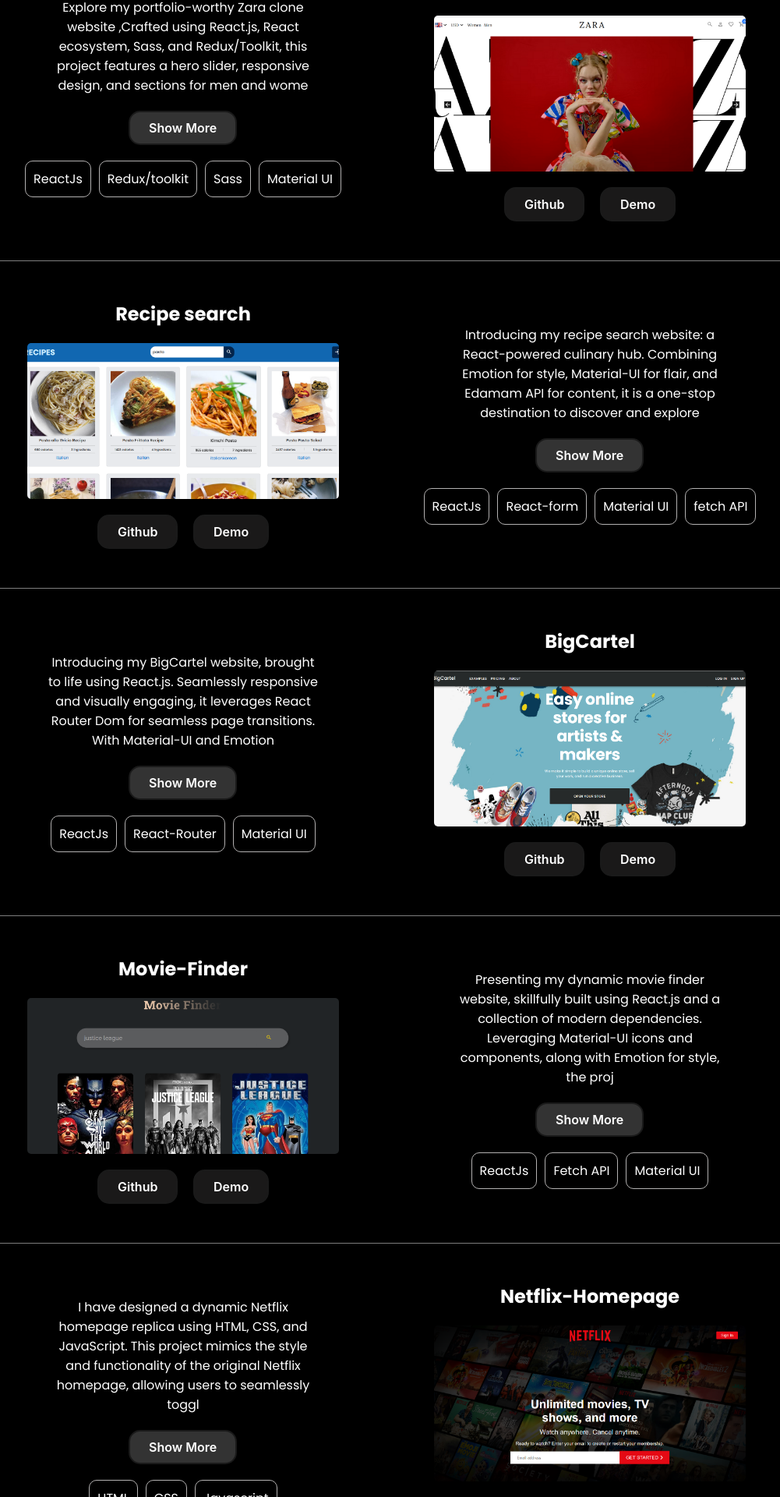
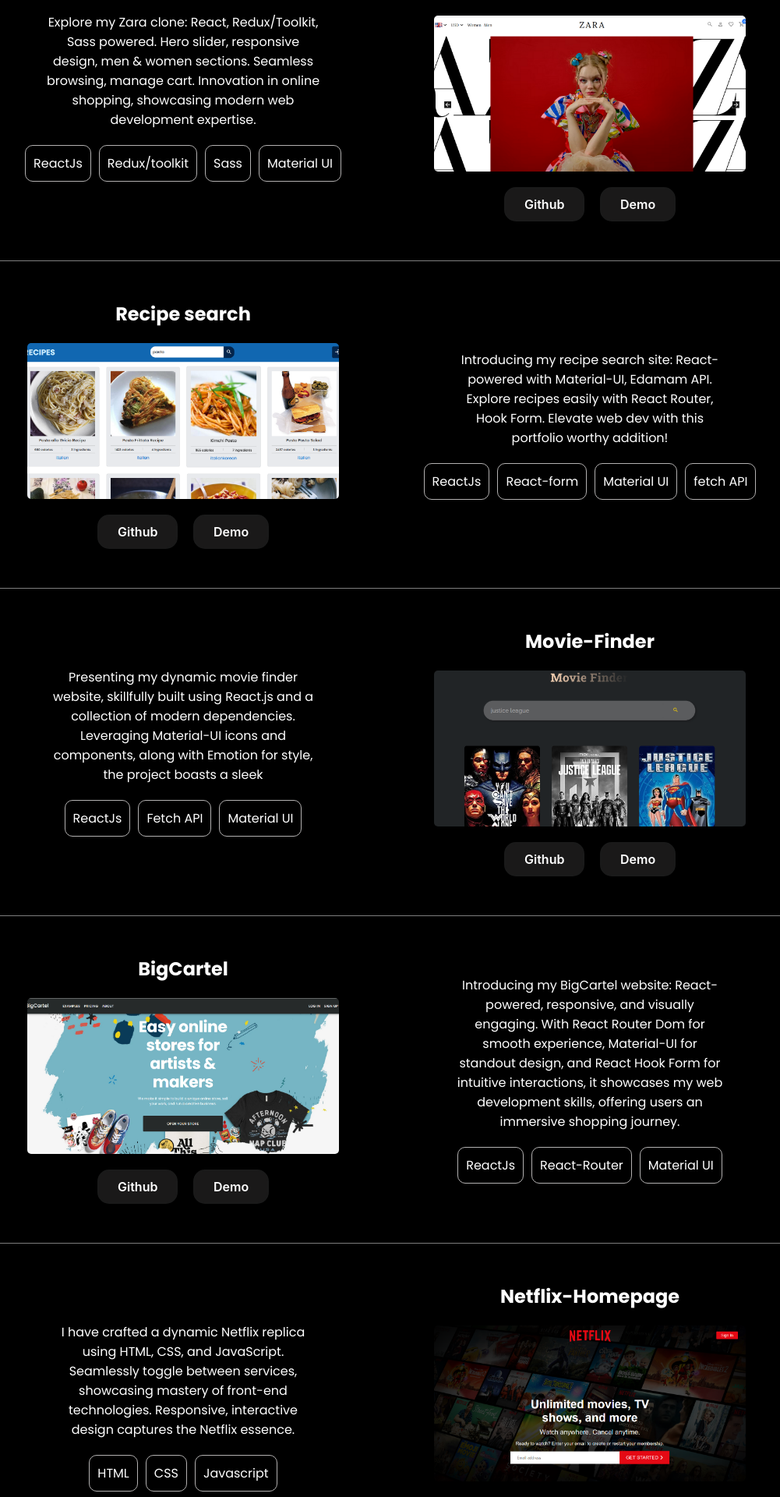
Before and after one commit to shimantodevjs/Portfolio, a React (Vite) app: page / in a window 1280 px wide. Shown: the part 2902-4822 px from the top of the page at 78% size, without its empty margins (144-1145 px from the left). Built offline with nearby package versions, Linux system fonts and the light colour scheme.

Commit message:
project section edited

```diff
--- a/package.json
+++ b/package.json
@@ -18,6 +18,7 @@
     "emailjs-com": "^3.2.0",
     "react": "^18.2.0",
     "react-dom": "^18.2.0",
+    "react-icons": "^5.2.0",
     "react-router-dom": "^6.15.0",
     "react-scroll": "^1.8.9"
   },
--- a/src/Components/Navbar/Navbar.scss
+++ b/src/Components/Navbar/Navbar.scss
@@ -72,7 +72,7 @@
                     top: 80px;
                     right: 0px;
                     z-index: 1;
-                    background-color: #463e3e;
+                    background-color: #000;
                     display: flex;
                     align-items: center;
                     flex-direction: column;
--- a/src/Components/Projects/Projects.jsx
+++ b/src/Components/Projects/Projects.jsx
@@ -1,9 +1,7 @@
-import { useState} from 'react'
 import './Projects.scss'
 import data from './data'
 
 const Projects = () => {
-const [expandedDescriptions, setExpandedDescriptions] = useState({});
 
   const toggleDescription = (projectId) => {
     setExpandedDescriptions((prevExpanded) => ({
@@ -36,13 +34,7 @@
                  </div>
                  <div className='right'>
                    <div className='desc'>
-                       {expandedDescriptions[item.id] || item.desc.length <= 100
-                      ? item.desc: item.desc.substring(0, 200)}
-                       {item.desc.length > 200 && (
-                       <button onClick={() => toggleDescription(item.id)}>
-                           {expandedDescriptions[item.id] ? 'Show Less' : 'Show More'}
-                        </button>
-                        )}
+                           {item.desc.length <= 100 ? item.desc : item.desc.substring(0, 300)}
                    </div>
                    <div className="tools">
                            {Object.values(item.tools).map((tool, index) => (
--- a/src/Components/Projects/data.js
+++ b/src/Components/Projects/data.js
@@ -5,7 +5,7 @@
     image:'/assets/chillox.png',
     demo:'https://chillox.vercel.app/',
     github:'https://github.com/shimantodevjs/Chillox',
-    desc:'Chillox: A sleek fast-food restaurant website, a React, Tailwind CSS, and Redux Toolkit-powered website. Effortlessly navigate our menu, switch between options , Add, delete & reset cart  for a seamless ordering experience.Redux Persist to store the state.  Discover the nearest Chillox outlet with map feature, and read customer reviews.I have made this complete website with the best of modern web technologies and common good practices.',
+    desc:'Chillox: A React, Tailwind CSS, and Redux Toolkit-powered fast-food website. Seamlessly navigate our menu, add, delete & reset cart for ordering ease. Redux Persist stores state. Discover nearest outlet with map feature & read reviews. Built with modern web tech & good practices.',
     tools:{
         tool1:'ReactJs',
         tool2:'Redux/toolkit',
@@ -19,7 +19,7 @@
     image:'/assets/zara.png',
     demo:'http://zara-shimantodevjs.surge.sh/',
     github:'https://github.com/shimantodevjs/zara-e-commerce.git',
-    desc:'Explore my portfolio-worthy Zara clone website ,Crafted using React.js, React ecosystem, Sass, and Redux/Toolkit, this project features a hero slider, responsive design, and  sections for men and women fashion. Immerse yourself in the seamless product browsing experience, view details, and even manage your cart => adding, deleting, or resetting items. Witness innovation in online shopping through my Zara website, a showcase of my expertise in modern web development.',
+    desc:"Explore my Zara clone: React, Redux/Toolkit, Sass powered. Hero slider, responsive design, men & women sections. Seamless browsing, manage cart. Innovation in online shopping, showcasing modern web development expertise.",
     tools:{
         tool1:'ReactJs',
         tool2:'Redux/toolkit',
@@ -33,7 +33,7 @@
     image:'/assets/recipe.png',
     demo:'https://recipe-search-snowy.vercel.app/',
     github:'https://github.com/shimantodevjs/Recipe-Search.git',
-    desc:'Introducing my recipe search website: a React-powered culinary hub. Combining Emotion for style, Material-UI for flair, and Edamam API for content, it is a one-stop destination to discover and explore diverse recipes. With user-friendly features like React Router and React Hook Form, navigating and interacting becomes second nature. Elevate your taste for web development with this flavorful addition to my portfolio',
+    desc:'Introducing my recipe search site: React-powered with Material-UI, Edamam API. Explore recipes easily with React Router, Hook Form. Elevate web dev with this portfolio worthy addition!',
     tools:{
         tool1:'ReactJs',
         tool2:'React-form',
@@ -41,29 +41,29 @@
         tool4: 'fetch API'
     }
    },
-     {
+    {
     id:4,
-    title:'BigCartel',
-    image:'/assets/bigcartel.png',
-    demo:' https://online-shop-azure.vercel.app/',
-    github:'https://github.com/shimantodevjs/BigCartel_Online_shop.git',
-    desc:'Introducing my BigCartel website, brought to life using React.js. Seamlessly responsive and visually engaging, it leverages React Router Dom for seamless page transitions. With Material-UI and Emotion, the design stands out. Powered by React Hook Form, interactions are intuitive. This project exemplifies my web development skills, offering users an immersive online shopping journey',
+    title:'Movie-Finder',
+    image:'/assets/movie.png',
+    demo:'http://movie-finder-shimantodevjs.surge.sh/',
+    github:'https://github.com/shimantodevjs/Movie_Finder.git',
+    desc:'Presenting my dynamic movie finder website, skillfully built using React.js and a collection of modern dependencies. Leveraging Material-UI icons and components, along with Emotion for style, the project boasts a sleek ',
     tools:{
         tool1:'ReactJs',
-        tool2:'React-Router',
+        tool2:'Fetch API',
         tool3: 'Material UI'
     }
    },
      {
     id:5,
-    title:'Movie-Finder',
-    image:'/assets/movie.png',
-    demo:'http://movie-finder-shimantodevjs.surge.sh/',
-    github:'https://github.com/shimantodevjs/Movie_Finder.git',
-    desc:'Presenting my dynamic movie finder website, skillfully built using React.js and a collection of modern dependencies. Leveraging Material-UI icons and components, along with Emotion for style, the project boasts a sleek and responsive design. By fetching data from the OMDB API, each movie is showcased in a user-friendly layout. With React Hook Form, interactions are seamless, offering an engaging browsing experience. This project highlights my prowess in React development, delivering a captivating platform for movie enthusiasts to explore and discover.',
+    title:'BigCartel',
+    image:'/assets/bigcartel.png',
+    demo:' https://online-shop-azure.vercel.app/',
+    github:'https://github.com/shimantodevjs/BigCartel_Online_shop.git',
+    desc:'Introducing my BigCartel website: React-powered, responsive, and visually engaging. With React Router Dom for smooth experience, Material-UI for standout design, and React Hook Form for intuitive interactions, it showcases my web development skills, offering users an immersive shopping journey.',
     tools:{
         tool1:'ReactJs',
-        tool2:'Fetch API',
+        tool2:'React-Router',
         tool3: 'Material UI'
     }
    },
@@ -73,7 +73,7 @@
     image:'/assets/netflix.png',
     demo:'https://netflix-clone-shimantodevjs.vercel.app/',
     github:'https://github.com/shimantodevjs/Netflix-Clone.git',
-    desc:'I have designed a dynamic Netflix homepage replica using HTML, CSS, and JavaScript. This project mimics the style and functionality of the original Netflix homepage, allowing users to seamlessly toggle between different services with the power of JavaScript. This project showcases my mastery of front-end technologies, demonstrating a responsive and interactive web design that captures the essence of the Netflix experience',
+    desc:'I have crafted a dynamic Netflix replica using HTML, CSS, and JavaScript. Seamlessly toggle between services, showcasing mastery of front-end technologies. Responsive, interactive design captures the Netflix essence.',
     tools:{
         tool1:'HTML',
         tool2:'CSS',
```
Also changed, not shown: 1 other file (tests, documents, lock files or other folders).
